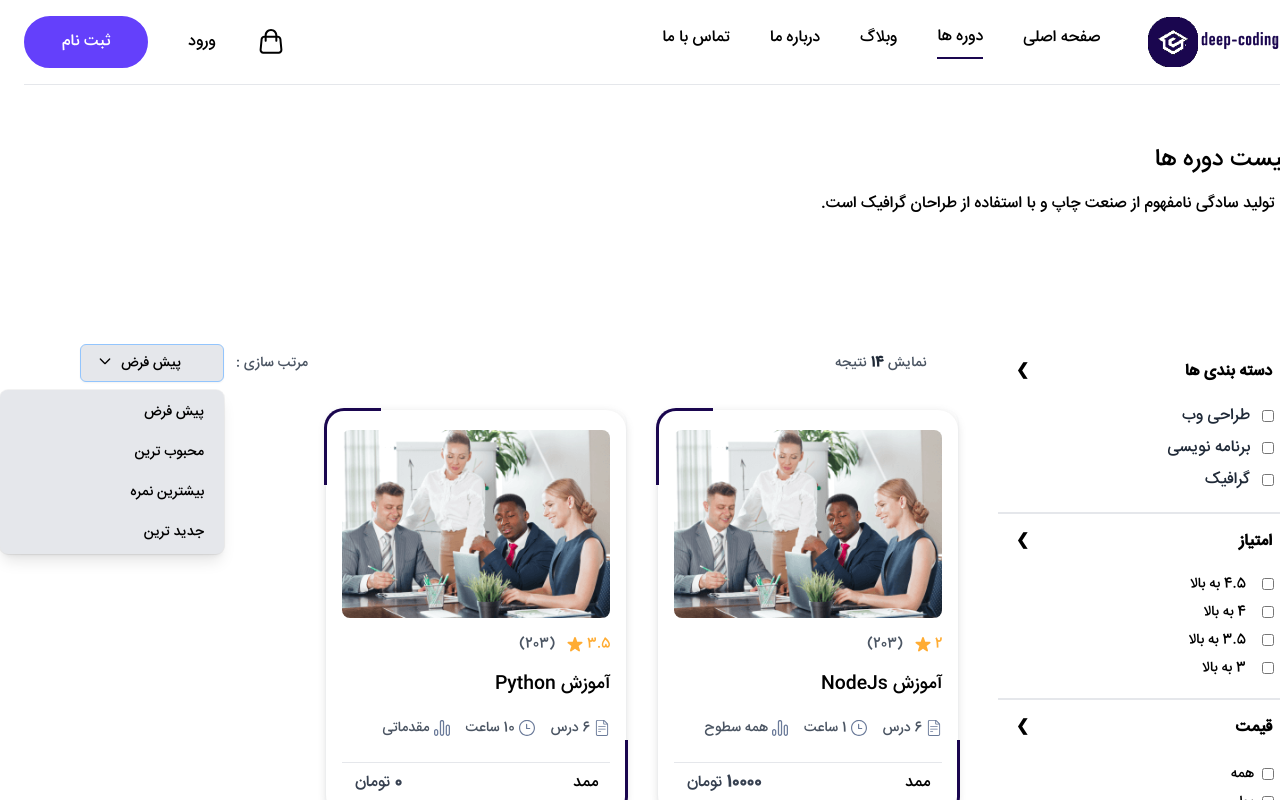
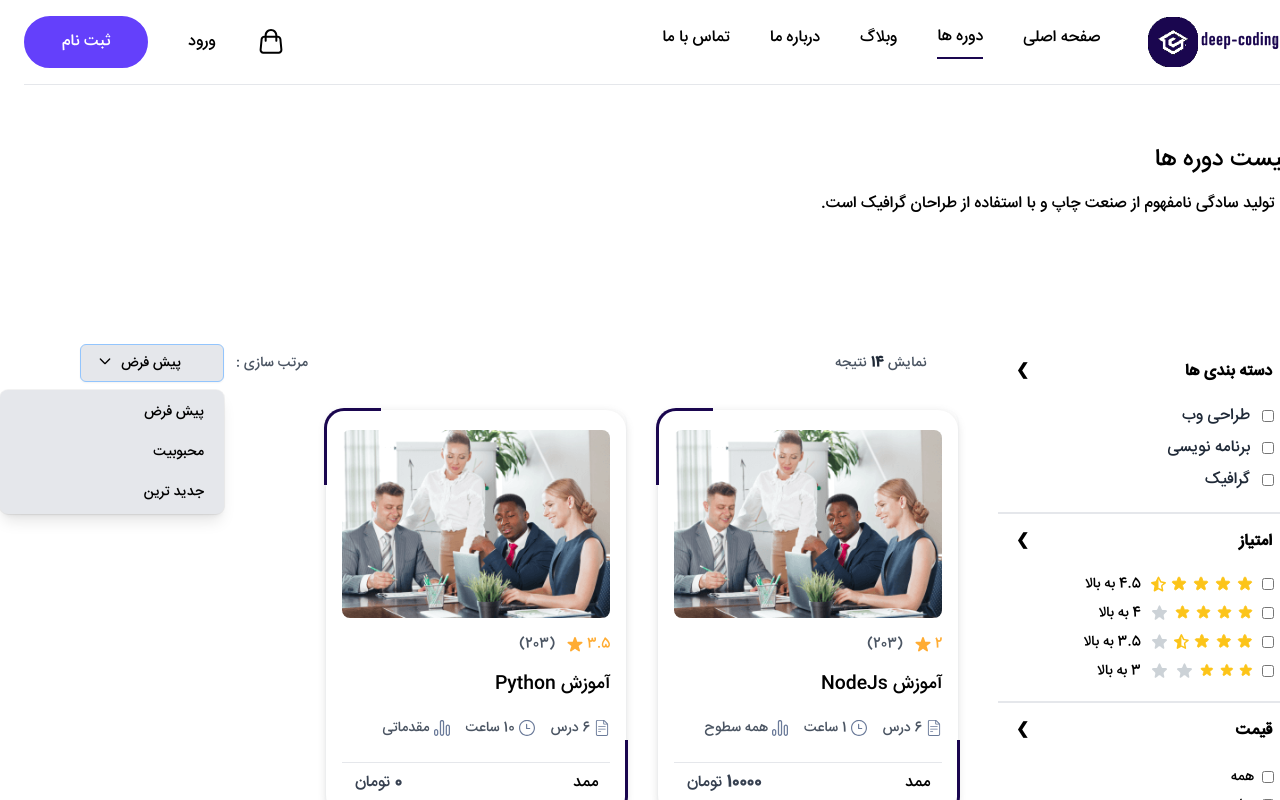
Before and after one commit to MahdiarShirzad/deep-coding, a React (Vite) app: page /courses in a window 1280 px wide. Both pictures are taken after a click on the button "پیش فرض". Shown: the top 800 px of the page. Built offline with nearby package versions, Linux system fonts and the light colour scheme; data requests are answered from the project's data file.

Commit message:
sorting fixed

```diff
--- a/src/App/App.jsx
+++ b/src/App/App.jsx
@@ -44,7 +44,6 @@ const App = () => {
         // Fetch products
         const productsResponse = await axios.get(`${BASE_URL}/courses/`);
         setCourses(productsResponse.data);
-        console.log(productsResponse);
       } catch (error) {
         console.error("Error fetching data:", error);
       }
--- a/src/screens/Courses/CourseCategory.jsx
+++ b/src/screens/Courses/CourseCategory.jsx
@@ -37,7 +37,6 @@ const CourseCategory = ({
         ).length;
         counts[category] = categoryCount;
       });
-      setCourseCounts(counts);
     } else {
       setPosts(items);
 
--- a/src/screens/Courses/CourseStar.jsx
+++ b/src/screens/Courses/CourseStar.jsx
@@ -1,6 +1,5 @@
 import React, { useEffect, useState } from "react";
 import "./accardion.scss";
-import RenderStars from "../../components/RenderStars/RenderStars";
 
 const CourseStar = ({ setPosts, items }) => {
   const starRanges = [
@@ -42,6 +41,88 @@ const CourseStar = ({ setPosts, items }) => {
     setPosts(filteredItems);
   };
 
+  const renderStars = (rating) => {
+    const filledStars = Math.floor(rating);
+    const halfStar = rating % 1 !== 0;
+
+    const stars = [];
+    for (let i = 0; i < filledStars; i++) {
+      stars.push(
+        <svg
+          class="w-[18px]"
+          xmlns="http://www.w3.org/2000/svg"
+          viewBox="0 0 20 20"
+          fill="#fcc419"
+          stroke="#fcc419"
+        >
+          <path d="M9.049 2.927c.3-.921 1.603-.921 1.902 0l1.07 3.292a1 1 0 00.95.69h3.462c.969 0 1.371 1.24.588 1.81l-2.8 2.034a1 1 0 00-.364 1.118l1.07 3.292c.3.921-.755 1.688-1.54 1.118l-2.8-2.034a1 1 0 00-1.175 0l-2.8 2.034c-.784.57-1.838-.197-1.539-1.118l1.07-3.292a1 1 0 00-.364-1.118L2.98 8.72c-.783-.57-.38-1.81.588-1.81h3.461a1 1 0 00.951-.69l1.07-3.292z"></path>
+        </svg>
+      );
+    }
+
+    if (halfStar) {
+      stars.push(
+        <svg
+          className="w-[15px]"
+          viewBox="0 -0.02 60.031 60.031"
+          xmlns="http://www.w3.org/2000/svg"
+          fill="#fcc419"
+        >
+          <g id="SVGRepo_bgCarrier" stroke-width="0"></g>
+          <g
+            id="SVGRepo_tracerCarrier"
+            stroke-linecap="round"
+            stroke-linejoin="round"
+          ></g>
+          <g id="SVGRepo_iconCarrier">
+            <defs>
+              <style> </style>
+            </defs>
+            <path
+              class="cls-1"
+              d="M828.776,237.723l-11.4,8.657a3,3,0,0,0-.993,1.3,2.948,2.948,0,0,0-.162,1.618l3.078,17.135a3,3,0,0,1-1.275,3.011,3.161,3.161,0,0,1-3.326.147l-13.174-7.409a3.156,3.156,0,0,0-3.09,0L785.257,269.6a3.164,3.164,0,0,1-1.55.4,3.13,3.13,0,0,1-1.777-.551,3,3,0,0,1-1.274-3.011l3.076-17.135a2.929,2.929,0,0,0-.16-1.618,3,3,0,0,0-.993-1.3l-11.4-8.657a3,3,0,0,1-1.117-3.085,3.069,3.069,0,0,1,2.391-2.285l14.654-2.967a3.129,3.129,0,0,0,1.28-.577,3.02,3.02,0,0,0,.885-1.074l7.914-16.018a3.131,3.131,0,0,1,5.586,0l7.91,16.018a3.028,3.028,0,0,0,.884,1.074,3.162,3.162,0,0,0,1.281.577l14.655,2.967a3.07,3.07,0,0,1,2.394,2.285A3,3,0,0,1,828.776,237.723Zm-17.121-2.454a9.22,9.22,0,0,1-3.713-1.675,9.12,9.12,0,0,1-2.647-3.216L800,219.658v36.125a9.188,9.188,0,0,1,4.451,1.166l7.839,4.409-1.976-10.994a9.01,9.01,0,0,1,3.454-8.781l6.122-4.647Z"
+              data-name="half rating"
+              id="half_rating"
+              transform="translate(-769.969 -210)"
+            ></path>
+          </g>
+        </svg>
+      );
+    }
+
+    const emptyStars = 5 - (filledStars + (halfStar ? 1 : 0));
+    for (let i = 0; i < emptyStars; i++) {
+      stars.push(
+        <span key={`empty-${i}`} className="star empty">
+          <svg
+            className="w-[21px]"
+            viewBox="0 0 24 24"
+            fill="none"
+            xmlns="http://www.w3.org/2000/svg"
+          >
+            <g id="SVGRepo_bgCarrier" stroke-width="0"></g>
+            <g
+              id="SVGRepo_tracerCarrier"
+              stroke-linecap="round"
+              stroke-linejoin="round"
+            ></g>
+            <g id="SVGRepo_iconCarrier">
+              {" "}
+              <path
+                d="M10.1437 6.62759C10.9303 4.6666 11.3236 3.6861 12 3.6861C12.6763 3.6861 13.0696 4.6666 13.8562 6.6276L13.8928 6.71891C14.3372 7.82678 14.5594 8.38071 15.0123 8.7174C15.4651 9.05409 16.0596 9.10733 17.2485 9.2138L17.4634 9.23305C19.4092 9.40732 20.3822 9.49445 20.5903 10.1134C20.7985 10.7324 20.076 11.3898 18.6309 12.7044L18.1487 13.1432C17.4172 13.8087 17.0514 14.1415 16.8809 14.5776C16.8491 14.659 16.8227 14.7423 16.8018 14.8271C16.6897 15.2818 16.7968 15.7645 17.0111 16.73L17.0777 17.0305C17.4714 18.8049 17.6682 19.692 17.3246 20.0747C17.1961 20.2177 17.0292 20.3206 16.8438 20.3712C16.3476 20.5066 15.6431 19.9326 14.2342 18.7845C13.309 18.0306 12.8464 17.6537 12.3153 17.5689C12.1064 17.5355 11.8935 17.5355 11.6846 17.5689C11.1535 17.6537 10.6909 18.0306 9.76577 18.7845C8.35681 19.9326 7.65234 20.5066 7.15614 20.3712C6.97072 20.3206 6.80381 20.2177 6.67538 20.0747C6.33171 19.692 6.52854 18.8049 6.92222 17.0305L6.98889 16.73C7.2031 15.7645 7.31021 15.2818 7.19815 14.8271C7.17725 14.7423 7.15081 14.659 7.11901 14.5776C6.94854 14.1415 6.58279 13.8087 5.85128 13.1432L5.369 12.7044C3.92395 11.3898 3.20143 10.7324 3.40961 10.1134C3.61779 9.49445 4.5907 9.40732 6.53651 9.23305L6.75145 9.2138C7.94036 9.10733 8.53482 9.05409 8.98767 8.7174C9.44052 8.38071 9.66272 7.82678 10.1071 6.71891L10.1437 6.62759Z"
+                fill="#2A4157"
+                fill-opacity="0.24"
+                stroke-width="1.4"
+              ></path>{" "}
+            </g>
+          </svg>
+        </span>
+      );
+    }
+
+    return stars;
+  };
+
   useEffect(() => {
     applyStarFilter();
   }, [selectedStarRange]);
@@ -67,8 +148,14 @@ const CourseStar = ({ setPosts, items }) => {
                 id={`${min}-${max}`}
                 onChange={() => handleStarRangeToggle(min, max)}
               />
-              <div className="flex gap-1"></div>
-              <label htmlFor={`${min}-${max}`}>{`${min} به بالا`}</label>
+
+              <label
+                className=" flex items-center gap-2"
+                htmlFor={`${min}-${max}`}
+              >
+                <div className="flex gap-1 w-[105px]">{renderStars(min)}</div>
+                {`${min} به بالا`}
+              </label>
             </div>
           </div>
         ))}
--- a/src/screens/Courses/Courses.jsx
+++ b/src/screens/Courses/Courses.jsx
@@ -11,7 +11,6 @@ import SortingCourses from "./SortingCourses";
 const Courses = ({ items }) => {
   const [posts, setPosts] = useState(items);
   const [loading, setLoading] = useState(false);
-  console.log(items.price);
 
   // Pagination
   const [currentPage, setCurrentPage] = useState(1);
@@ -20,83 +19,8 @@ const Courses = ({ items }) => {
   const indexOfFirstPost = indexOfLastPost - postsPerPage;
   const currentPosts = posts.slice(indexOfFirstPost, indexOfLastPost);
 
-  // Sorting
-  const [defaultCourses, setDefaultCourses] = useState([]);
-  const [sortingOption, setSortingOption] = useState("");
-  const [selectedOption, setSelectedOption] = useState("پیش فرض");
-  const [isOpen, setIsOpen] = useState(false);
-
-  const sortPosts = (sortBy) => {
-    let sortedPosts = [...defaultCourses];
-
-    if (sortBy === "محبوب ترین") {
-      sortedPosts = sortedPosts.sort(
-        (a, b) => parseFloat(b.popularity) - parseFloat(a.popularity)
-      );
-    } else if (sortBy === "بیشترین نمره") {
-      sortedPosts = sortedPosts.sort(
-        (a, b) => parseFloat(b.score) - parseFloat(a.score)
-      );
-    } else if (sortBy === "جدید ترین") {
-      sortedPosts = sortedPosts.sort(
-        (a, b) => new Date(b.created_at) - new Date(a.created_at)
-      );
-    } else {
-      sortedPosts = defaultCourses;
-    }
-
-    setPosts(sortedPosts);
-    setSortingOption(sortBy);
-  };
-
-  const resetTodefault = () => {
-    setPosts(defaultCourses);
-    setSortingOption("پیش فرض");
-    setSelectedOption("پیش فرض");
-    setIsOpen(false);
-  };
-
-  useEffect(() => {
-    setDefaultCourses(posts);
-    setSortingOption("");
-  }, []);
-
-  const handleSort = (sortBy) => {
-    sortPosts(sortBy);
-    setSelectedOption(sortBy);
-    setIsOpen(false);
-  };
-
-  const toggleDropdown = () => {
-    setIsOpen(!isOpen);
-  };
-
-  // Time
-  const [sortByTime, setSortByTime] = useState("+All");
-
-  const sortCoursesByTime = () => {
-    switch (sortByTime) {
-      case "-3":
-        return posts.filter((course) => course.time <= 3);
-      case "4-7":
-        return posts.filter((course) => course.time <= 7 && course.time >= 4);
-      case "8-18":
-        return posts.filter((course) => course.time >= 8 && course.time <= 8);
-      case "+20":
-        return posts.filter((course) => course.time >= 20);
-      case "All":
-      default:
-        return posts;
-    }
-  };
-
-  const handleTimeChange = (criteria) => {
-    // setSortByLevel(criteria);
-  };
-  const sortedCoursesByTime = sortCoursesByTime();
-
   return (
-    <div className=" mt-[100px] mb-24 font-iransans container max-w-[1320px] mx-auto">
+    <div className=" mt-[100px]  mb-24 font-iransans container max-w-[1320px] mx-auto">
       <h2 className=" text-2xl mt-36 font-medium">لیست دوره ها</h2>
       <p className="mt-4">
         با تولید سادگی نامفهوم از صنعت چاپ و با استفاده از طراحان گرافیک است.
@@ -123,21 +47,16 @@ const Courses = ({ items }) => {
               <div>
                 <div className="relative inline-block text-left">
                   <SortingCourses
-                    setCourses={setPosts}
-                    courses={posts}
-                    isOpen={isOpen}
-                    toggleDropdown={toggleDropdown}
-                    selectedOption={selectedOption}
-                    handleSort={handleSort}
-                    sortingOption={sortingOption}
-                    resetTodefault={resetTodefault}
+                    setPosts={setPosts}
+                    posts={posts}
+                    items={items}
                   />
                 </div>
               </div>
             </div>
           </div>
           <div>
-            <div className=" flex items-center gap-8 flex-wrap mt-7 px-2">
+            <div className=" min-h-[700px] flex items-start gap-8 flex-wrap mt-7 px-2">
               {currentPosts.map((course, index) => (
                 <CourseCard key={index} posts={course} />
               ))}
--- a/src/screens/Courses/SortingCourses.jsx
+++ b/src/screens/Courses/SortingCourses.jsx
@@ -1,13 +1,52 @@
-import React from "react";
+import React, { useEffect, useState } from "react";
 
-const SortingCourses = ({
-  isOpen,
-  toggleDropdown,
-  selectedOption,
-  handleSort,
-  sortingOption,
-  resetTodefault,
-}) => {
+const SortingCourses = ({ setPosts, posts, items }) => {
+  const [defaultCourses, setDefaultCourses] = useState([]);
+  const [sortingOption, setSortingOption] = useState("");
+  const [selectedOption, setSelectedOption] = useState("پیش فرض");
+  const [isOpen, setIsOpen] = useState(false);
+
+  const sortPosts = (sortBy) => {
+    if (sortBy === "محبوبیت") {
+      const sortedPosts = [...posts].sort((a, b) => {
+        const scoreA = parseFloat(a.star);
+        const scoreB = parseFloat(b.star);
+        return scoreB - scoreA;
+      });
+      setPosts(sortedPosts);
+    }
+    // if (sortBy === "جدید ترین") {
+    //   sortedPosts = sortedPosts.sort(
+    //     (a, b) => new Date(b.date) - new Date(a.date)
+    //   );
+    //   setPosts(sortedPosts);
+    // }
+
+    setSortingOption(sortBy);
+  };
+
+  const resetToDefault = () => {
+    setPosts(defaultCourses);
+    setSortingOption("پیش فرض");
+    setSelectedOption("پیش فرض");
+    setIsOpen(false);
+  };
+
+  useEffect(() => {
+    setDefaultCourses(items);
+    setSortingOption("");
+  }, [items]);
+
+  const handleSort = (sortBy) => {
+    sortPosts(sortBy);
+    setSelectedOption(sortBy);
+    setIsOpen(false);
+  };
+
+  const toggleDropdown = () => {
+    setIsOpen(!isOpen);
+  };
+
   return (
     <>
       <div>
@@ -26,11 +65,11 @@ const SortingCourses = ({
             fill="none"
             xmlns="http://www.w3.org/2000/svg"
           >
-            <g id="SVGRepo_bgCarrier" stroke-width="0"></g>
+            <g id="SVGRepo_bgCarrier" strokeWidth="0"></g>
             <g
               id="SVGRepo_tracerCarrier"
-              stroke-linecap="round"
-              stroke-linejoin="round"
+              strokeLinecap="round"
+              strokeLinejoin="round"
             ></g>
             <g id="SVGRepo_iconCarrier">
               <path
@@ -42,7 +81,7 @@ const SortingCourses = ({
         </button>
       </div>
       {isOpen && (
-        <div className="origin-top-right absolute z-40 right-0 mt-2 text-right w-56 rounded-lg shadow-lg bg-gray-200  ring-1 ring-black ring-opacity-5 focus:outline-none">
+        <div className="origin-top-right absolute z-40 right-0 mt-2 text-right w-56 rounded-lg shadow-lg bg-gray-200 text-black ring-1 ring-black ring-opacity-5 focus:outline-none">
           <ul
             className="py-1 flex flex-col gap-1 px-1"
             role="menu"
@@ -50,34 +89,26 @@ const SortingCourses = ({
             aria-labelledby="options-menu"
           >
             <li
-              onClick={resetTodefault}
+              onClick={resetToDefault}
               className={`block px-4 py-2 text-sm cursor-pointer rounded-lg hover:bg-gray-500 ${
-                sortingOption === "پیش فرض" ? "bg-gray-500" : ""
+                sortingOption === "پیش فرض" ? "bg-gray-600 text-white" : ""
               }`}
             >
               پیش فرض
             </li>
 
             <li
-              onClick={() => handleSort("محبوب ترین")}
+              onClick={() => handleSort("محبوبیت")}
               className={`block px-4 py-2 text-sm  hover:bg-gray-500 rounded-lg cursor-pointer ${
-                selectedOption === "محبوب ترین" ? "bg-gray-500" : ""
+                selectedOption === "محبوبیت" ? "bg-gray-600 text-white" : ""
               } `}
             >
-              محبوب ترین
-            </li>
-            <li
-              onClick={() => handleSort("بیشترین نمره")}
-              className={`block px-4 py-2 text-sm  hover:bg-gray-500 rounded-lg cursor-pointer ${
-                selectedOption === "بیشترین نمره" ? "bg-gray-500" : ""
-              } `}
-            >
-              بیشترین نمره
+              محبوبیت
             </li>
             <li
               onClick={() => handleSort("جدید ترین")}
               className={`block px-4 py-2 text-sm  hover:bg-gray-500 rounded-lg cursor-pointer ${
-                selectedOption === "جدید ترین" ? "bg-gray-500" : ""
+                selectedOption === "جدید ترین" ? "bg-gray-600 text-white" : ""
               } `}
             >
               جدید ترین
```
